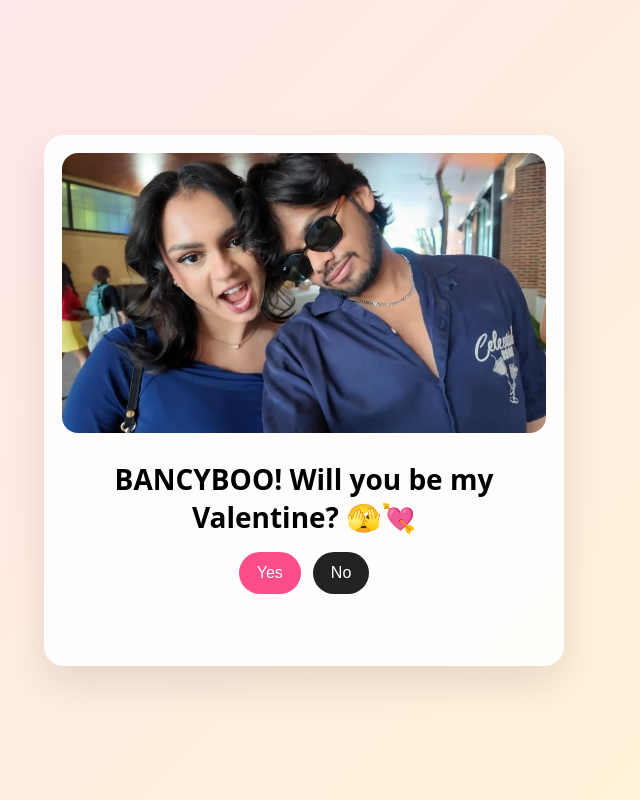
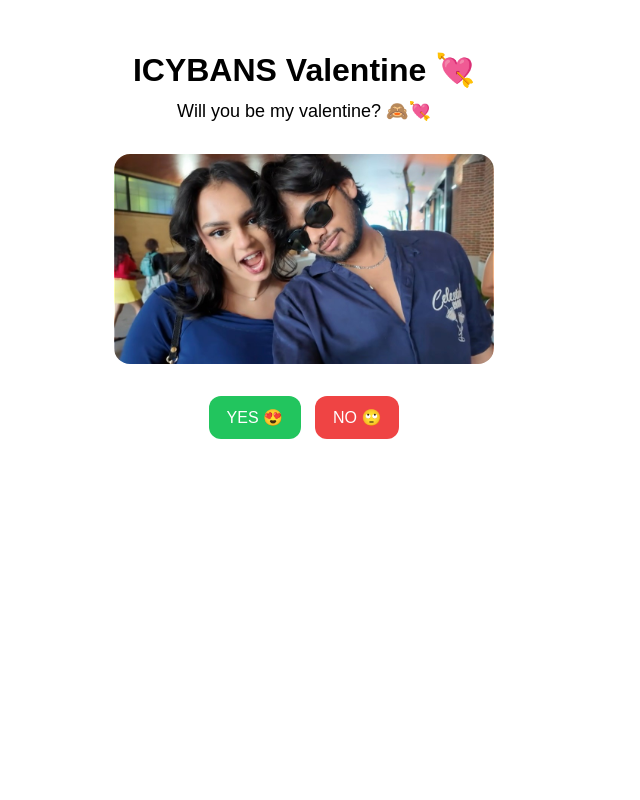
Before and after one commit to IcyMan99/Icybans-valentines, a plain HTML site: page index.html in a window 1280 px wide. Shown: the whole page, without its empty margins (336-976 px from the left). Drawn offline with Linux system fonts and the light colour scheme.

Commit message:
Update index.html

```diff
--- a/index.html
+++ b/index.html
@@ -1,25 +1,140 @@
-<!doctype html>
+<!DOCTYPE html>
 <html lang="en">
 <head>
   <meta charset="UTF-8" />
-  <meta name="viewport" content="width=device-width, initial-scale=1" />
-  <title>Valentine?</title>
-  <link rel="stylesheet" href="style.css" />
+  <meta name="viewport" content="width=device-width, initial-scale=1.0" />
+  <title>ICYBANS Valentine 💘</title>
+
+  <style>
+    body {
+      font-family: Arial, sans-serif;
+      text-align: center;
+      padding: 30px;
+      margin: 0;
+      overflow: hidden; /* prevents scroll bars when NO runs away */
+    }
+
+    h1 {
+      margin-bottom: 10px;
+    }
+
+    #message {
+      margin-top: 10px;
+      margin-bottom: 18px;
+      font-size: 18px;
+      padding: 0 10px;
+      line-height: 1.35;
+    }
+
+    #mainImage {
+      width: min(380px, 85vw);
+      border-radius: 16px;
+      margin: 12px 0 18px 0;
+    }
+
+    .btn-row {
+      display: flex;
+      justify-content: center;
+      gap: 14px;
+      flex-wrap: wrap;
+      margin-top: 10px;
+      position: relative;
+      z-index: 2;
+    }
+
+    button {
+      padding: 12px 18px;
+      font-size: 16px;
+      cursor: pointer;
+      border-radius: 12px;
+      border: none;
+      user-select: none;
+    }
+
+    #yes {
+      background: #22c55e;
+      color: white;
+    }
+
+    #no {
+      background: #ef4444;
+      color: white;
+      position: relative; /* switches to absolute when it runs away */
+    }
+  </style>
 </head>
+
 <body>
-  <main class="card">
-    <img class="pic" src="photo.jpg" alt="Goofy pic" />
+  <h1>ICYBANS Valentine 💘</h1>
 
-    <h1>BANCYBOO! Will you be my Valentine? 🫣💘</h1>
+  <!-- Your exact question -->
+  <div id="message">Will you be my valentine? 🙈💘</div>
 
-    <div class="btn-row">
-      <button id="yesBtn" class="btn yes">Yes</button>
-      <button id="noBtn" class="btn no">No</button>
-    </div>
+  <img id="mainImage" src="photo.jpg" alt="Us" />
 
-    <p id="msg" class="msg"></p>
-  </main>
+  <div class="btn-row">
+    <button id="yes">YES 😍</button>
+    <button id="no">NO 🙄</button>
+  </div>
 
-  <script src="script.js"></script>
+  <script>
+    const yesBtn = document.getElementById("yes");
+    const noBtn = document.getElementById("no");
+    const message = document.getElementById("message");
+    const mainImage = document.getElementById("mainImage");
+
+    // NO messages (random)
+    const noMessages = [
+      "Bancyboo! You know better. Pick the ONLY right answer ;) ",
+      "You goofy! Pick YES babe",
+      "My lovely! I will treat you right my queen. Click YES plzz",
+      "MY JAANU! MY SOULMATE! YES Click kardo yaar!",
+      "Aye you! My baby! Stop being hard to get. I know you want to be my valentine theheh!"
+    ];
+
+    // YES message (your exact text)
+    const yesMessage = "That's what I thought 😎😛. Your invitation is confirmed to the first ICYBANS Valentines day 😉❤️🖤";
+
+    function setRandomNoMessage() {
+      const pick = noMessages[Math.floor(Math.random() * noMessages.length)];
+      message.innerText = pick;
+    }
+
+    function moveNoButton() {
+      const padding = 20;
+
+      const maxX = window.innerWidth - noBtn.offsetWidth - padding;
+      const maxY = window.innerHeight - noBtn.offsetHeight - padding;
+
+      const x = Math.floor(Math.random() * Math.max(maxX, padding));
+      const y = Math.floor(Math.random() * Math.max(maxY, padding));
+
+      noBtn.style.position = "absolute";
+      noBtn.style.left = x + "px";
+      noBtn.style.top = y + "px";
+    }
+
+    // Make NO run away on hover or click
+    noBtn.addEventListener("mouseover", () => {
+      setRandomNoMessage();
+      moveNoButton();
+    });
+
+    noBtn.addEventListener("click", () => {
+      setRandomNoMessage();
+      moveNoButton();
+    });
+
+    // YES: change message + swap picture + hide NO
+    yesBtn.addEventListener("click", () => {
+      message.innerText = yesMessage;
+
+      // Swap image after YES
+      mainImage.src = "yes.jpg";
+
+      // NO disappears after YES
+      noBtn.style.display = "none";
+    });
+  </script>
 </body>
 </html>
```
